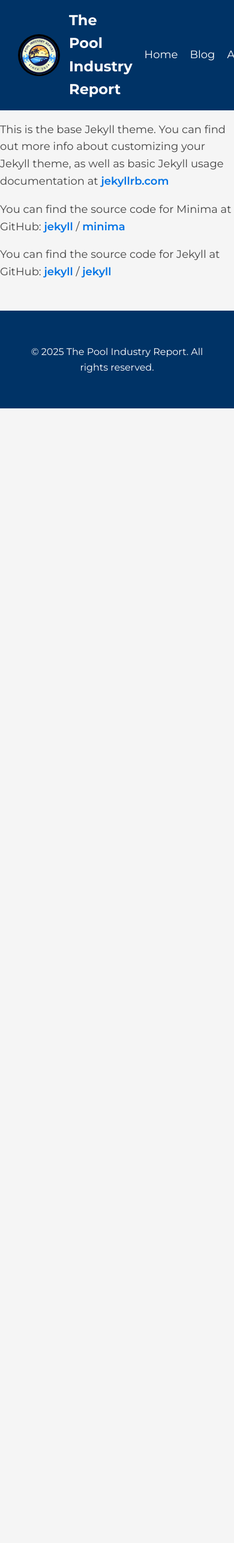
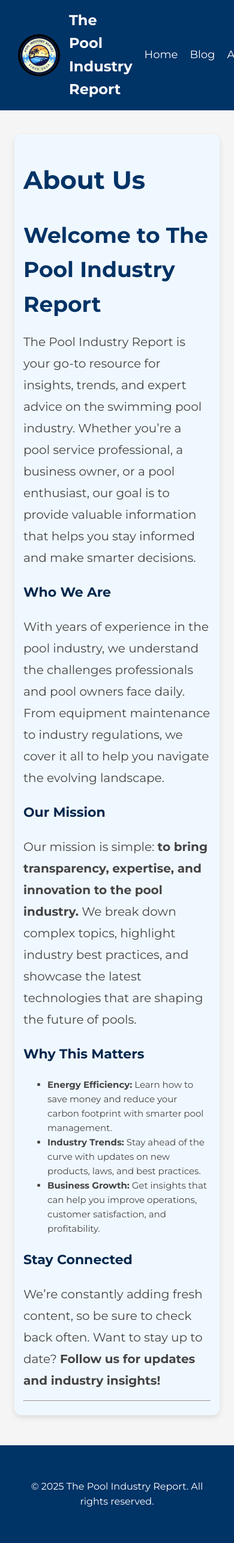
Before and after one commit to baileybug/pir, a Jekyll site: the page built from about.md, in a window 390 px wide. Shown: the whole page at 60% size. Built offline with Jekyll 4.4.1, drawn with Linux system fonts in a browser that asks for light colours; before the commit the page ends 900 px from its top, so only the background shows below that.

```diff
--- /dev/null
+++ b/_layouts/about.html
@@ -0,0 +1,10 @@
+---
+layout: default
+---
+
+<div class="about-container">
+    <h1>{{ page.title }}</h1>
+    <div class="about-content">
+        {{ content }}
+    </div>
+</div>
--- a/about.markdown
+++ /dev/null
@@ -1,18 +0,0 @@
----
-layout: default
-title: About
-permalink: /about/
----
-
-This is the base Jekyll theme. You can find out more info about customizing your Jekyll theme, as well as basic Jekyll usage documentation at [jekyllrb.com](https://jekyllrb.com/)
-
-You can find the source code for Minima at GitHub:
-[jekyll][jekyll-organization] /
-[minima](https://github.com/jekyll/minima)
-
-You can find the source code for Jekyll at GitHub:
-[jekyll][jekyll-organization] /
-[jekyll](https://github.com/jekyll/jekyll)
-
-
-[jekyll-organization]: https://github.com/jekyll
--- /dev/null
+++ b/about.md
@@ -0,0 +1,25 @@
+---
+layout: about
+title: About Us
+permalink: /about/
+---
+
+## Welcome to The Pool Industry Report
+
+The Pool Industry Report is your go-to resource for insights, trends, and expert advice on the swimming pool industry. Whether you're a pool service professional, a business owner, or a pool enthusiast, our goal is to provide valuable information that helps you stay informed and make smarter decisions.
+
+### Who We Are
+With years of experience in the pool industry, we understand the challenges professionals and pool owners face daily. From equipment maintenance to industry regulations, we cover it all to help you navigate the evolving landscape.
+
+### Our Mission
+Our mission is simple: **to bring transparency, expertise, and innovation to the pool industry.** We break down complex topics, highlight industry best practices, and showcase the latest technologies that are shaping the future of pools.
+
+### Why This Matters
+- **Energy Efficiency:** Learn how to save money and reduce your carbon footprint with smarter pool management.
+- **Industry Trends:** Stay ahead of the curve with updates on new products, laws, and best practices.
+- **Business Growth:** Get insights that can help you improve operations, customer satisfaction, and profitability.
+
+### Stay Connected
+We’re constantly adding fresh content, so be sure to check back often. Want to stay up to date? **Follow us for updates and industry insights!**
+
+---
--- a/assets/css/style.css
+++ b/assets/css/style.css
@@ -42,7 +42,7 @@
     max-width: 800px;
 }
 
-/* HEADER & NAV */
+/* HEADER & NAVIGATION */
 header {
     background-color: #003366;
     color: #fff;
@@ -95,7 +95,7 @@
     text-decoration: underline;
 }
 
-/* HERO SECTION */
+/* HERO */
 .hero {
     position: relative;
     background: url('/assets/images/hero.jpg') center/cover no-repeat;
@@ -135,7 +135,7 @@
     color: #f1f1f1;
 }
 
-/* ABOUT SECTION */
+/* ABOUT SECTION - HOMEPAGE */
 .about {
     background: #f0f8ff;
     padding: 60px 20px;
@@ -160,7 +160,7 @@
     color: #444;
 }
 
-/* LATEST ARTICLES */
+/* LATEST ARTICLES  - HOMEPAGE */
 .latest-posts {
     background: url(/assets/images/water-background.jpg) center/cover no-repeat;
     padding: 50px 20px;
@@ -194,19 +194,13 @@
     margin-top: 0;
 }
 
-.posts-container {
-    display: flex;
-    flex-direction: column;
-    gap: 20px;
-}
-
 .latest-articles-cta {
     text-align: right;
     margin-top: 10px;
     padding-right: 20px;
 }
 
-/* SPONSOR */
+/* SPONSOR - HOMEPAGE */
 .sponsor {
     background-color: #f8f8f8;
     padding: 40px 20px;
@@ -329,6 +323,104 @@
     text-decoration: underline;
   }
 
+  /* POSTS */
+.post-wrapper {
+    display: flex;
+    justify-content: center;
+    width: 100%
+}
+
+.posts-container {
+    max-width: 800px;
+    width: 90%;
+    background-color: white;
+    margin: 20px auto;
+    padding: 40px;
+    box-shadow: 0px 4px 10px rgba(0, 0, 0, 0.1);
+    border-radius: 8px;
+}
+
+.post-content {
+    font-size: 18px;
+    line-height: 1.8;
+    color: #444;
+}
+
+.post-date {
+    font-size: 16px;
+    color: #777;
+    margin-bottom: 20px;
+}
+
+/* ABOUT PAGE */
+.about-container {
+    max-width: 80%;
+    margin: 40px auto;
+    padding: 40px;
+    background: #f0f8ff;
+    border-radius: 12px;
+    box-shadow: 0px 4px 10px rgba(0, 0, 0, 0.1);
+}
+
+.about-container h1 {
+    font-size: 42px;
+    color: #003366;
+    text-align: left;
+    margin-bottom: 20px;
+}
+
+.about-container h2 {
+    font-size: 36px;
+    margin-bottom: 15px;
+    color: #003366;
+}
+
+.about-container p {
+    font-size: 20px;
+    max-width: 800px;
+    margin: 0 auto 15px auto;
+    line-height: 1.8;
+    color: #444;
+}
+
+.about-content {
+    font-size: 20px;
+    line-height: 1.8;
+    color: #444;
+    max-width: 100%;
+    text-align: left;
+}
+
+/* CONTACT PAGE */
+.contact-info {
+    background: #f8f8f8;
+    padding: 20px;
+    border-radius: 8px;
+    box-shadow: 0 2px 5px rgba(0, 0, 0, 0.1);
+}
+
+.contact-info p {
+    margin: 10px 0;
+    font-size: 18px;
+}
+
+.contact-info a {
+    color: #0077cc;
+    text-decoration: none;
+    font-weight: bold;
+}
+
+.contact-info a:hover {
+    text-decoration: underline;
+}
+
+.page-container {
+    max-width: 800px;
+    margin: 0 auto;
+    padding: 40px 20px;
+}
+
+
 /* FOOTER */
 footer {
     background-color: #003366;
@@ -342,3 +434,64 @@
     font-size: 16px;
     color: #fff;
 }
+
+
+/* RESPONSIVE DESIGN */
+
+/* TABLETS */
+@media screen and (max-width: 1024px) {
+    .post-container, .about-container {
+        width: 95%;
+        padding: 30px;
+    }
+
+    .post-content, .about-content {
+        font-size: 17px;
+    }
+}
+
+/* MOBILE */
+@media screen and (max-width: 768px) {
+    .post-container, .about-container {
+        width: 90%;
+        padding: 20px;
+    }
+
+    .post-content, .about-content {
+        font-size: 16px;
+        line-height: 1.7;
+    }
+
+    .post-wrapper {
+        padding: 10px;
+    }
+
+    h1 {
+        font-size: 28px;
+    }
+
+    .post-date {
+        font-size: 14px;
+    }
+}
+
+/* SMALL MOBILE */
+@media screen and (max-width: 480px) {
+    .post-container, .about-container {
+        width: 95%;
+        padding: 15px;
+    }
+
+    h1 {
+        font-size: 24px;
+    }
+
+    .post-content, .about-content {
+        font-size: 15px;
+        line-height: 1.6;
+    }
+
+    .post-date {
+        font-size: 13px;
+    }
+}
```
Also changed, not shown: _layouts/post.html (+8 -8 lines), contact.md (added, +17 -0 lines).
